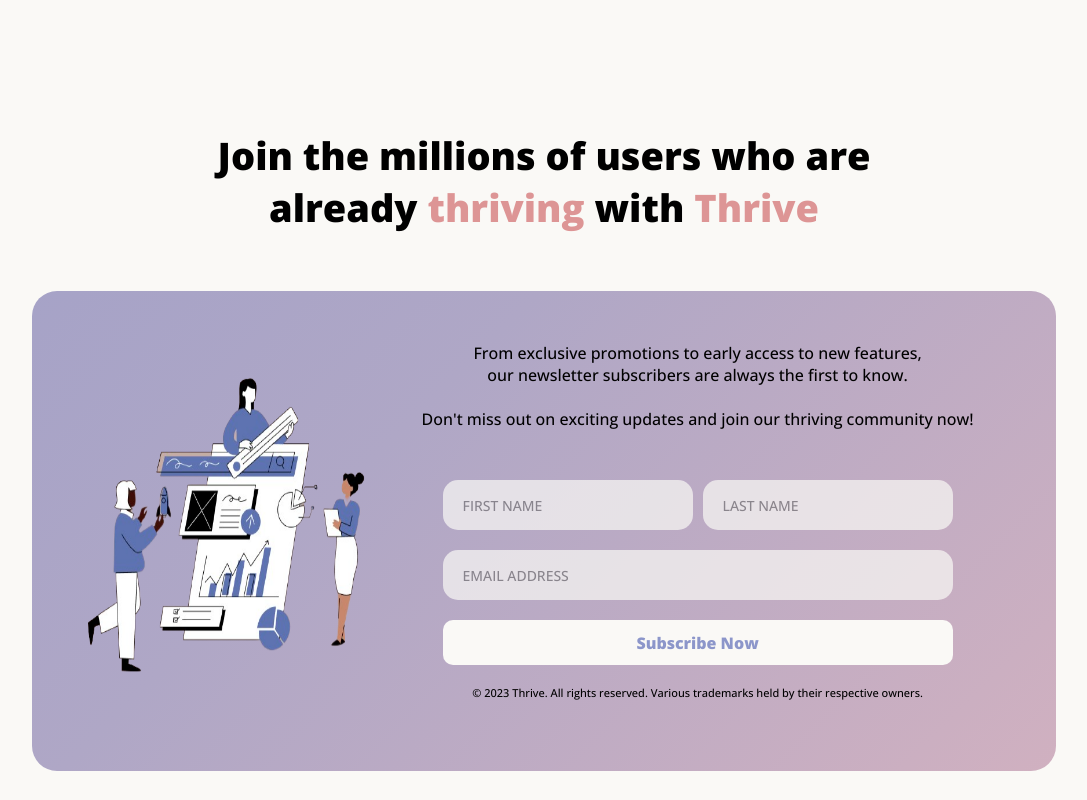
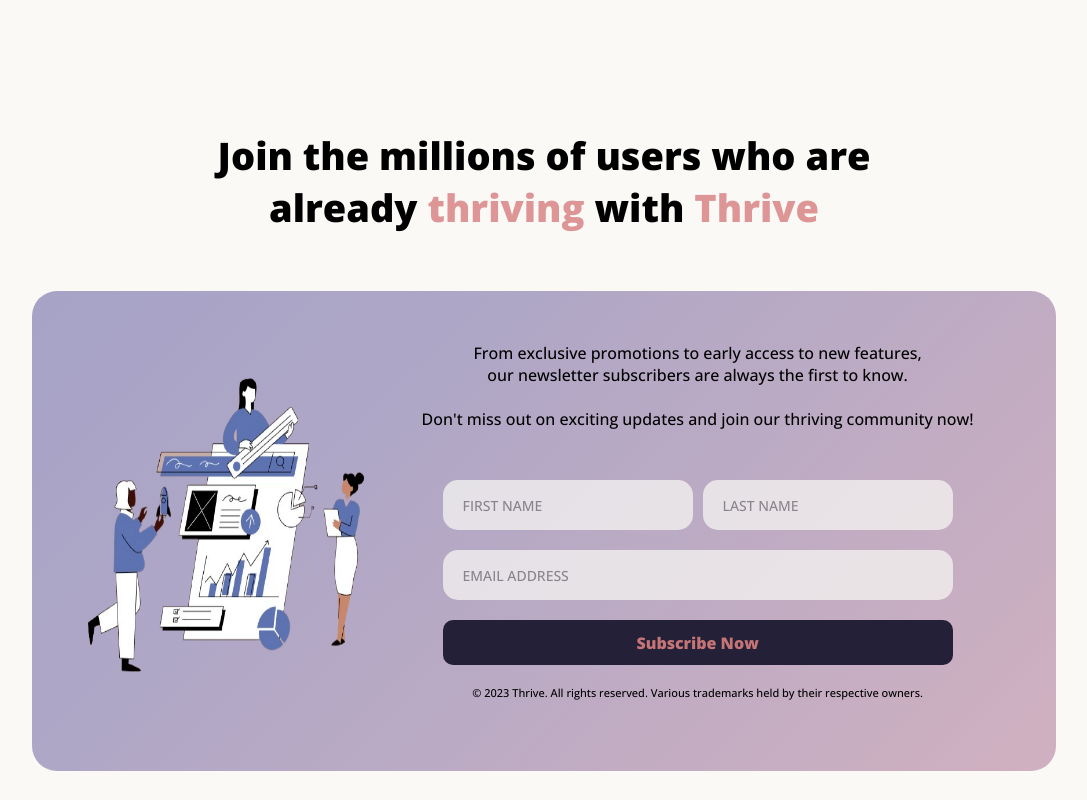
Before and after one commit to BT3103AppDev1/l2-final-project-group-1, a Vue app: page / in a window 1280 px wide. Shown: the part 3220-4020 px from the top of the page, without its empty margins (96-1183 px from the left). Built offline with nearby package versions, Linux system fonts and the light colour scheme.

Commit message:
[LP] Fixed button style

```diff
--- a/src/views/LP.vue
+++ b/src/views/LP.vue
@@ -769,8 +769,8 @@ input[type=text i] input {
   align-items: center;
   cursor: pointer;
   height: 45px;
-  background-color: var(--light);
-  color: var(--purple);
+  background-color: var(--dark);
+  color: var(--primary-alt);
   margin: 20px;
   border-radius: 10px;
   transition: 0.2s ease-out;
```
